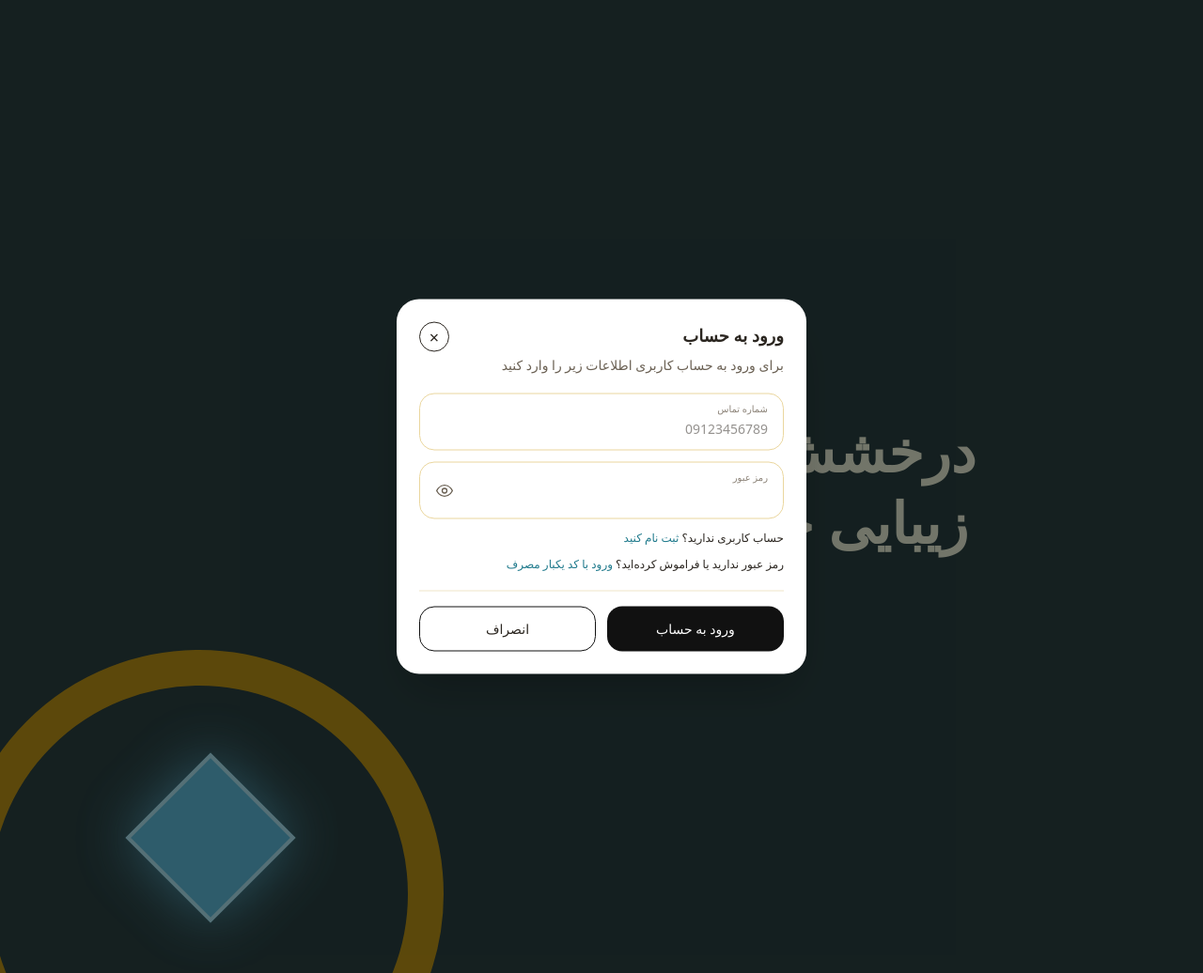
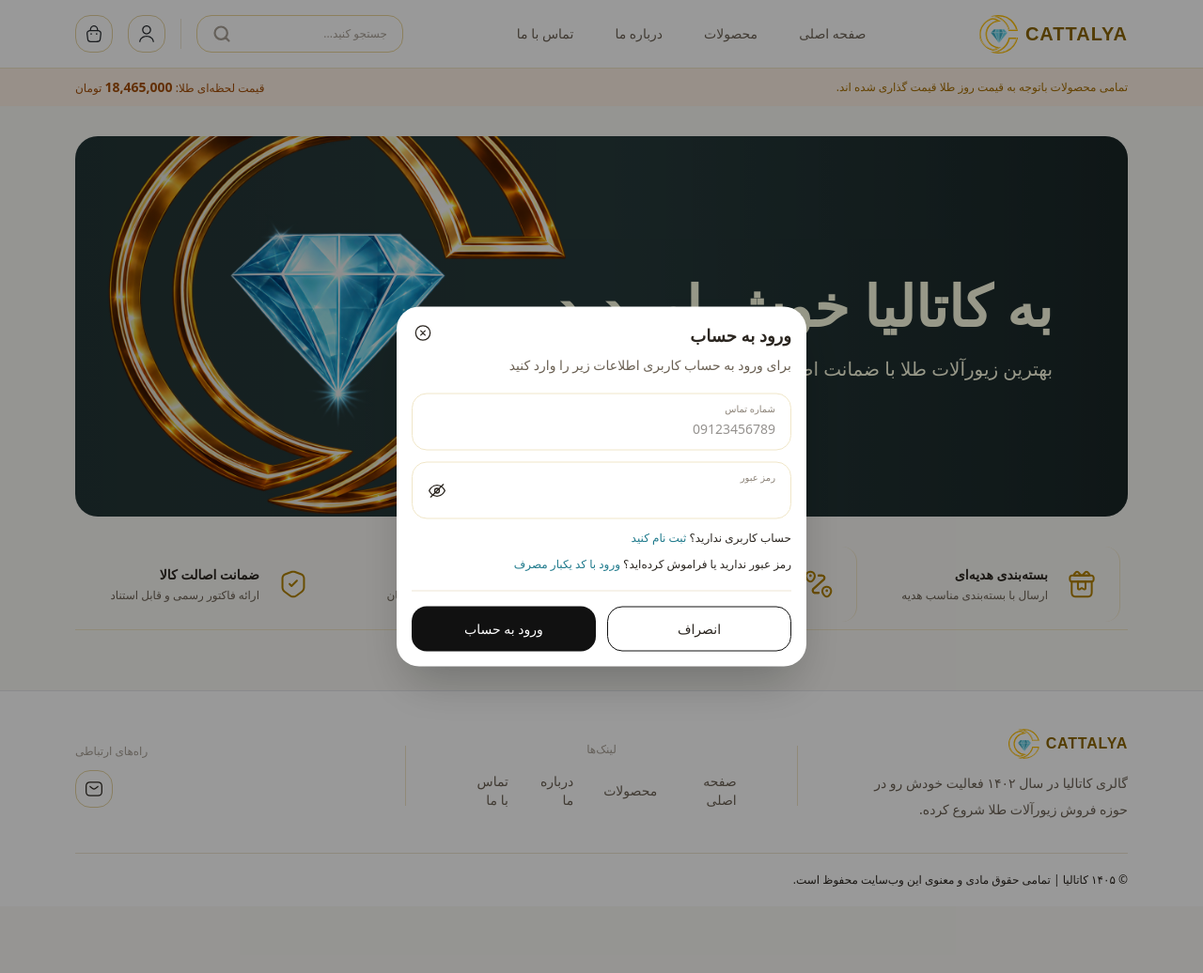
Before and after one commit to theshendev/cattalya, a Laravel app: page /login in a window 1280 px wide. Shown: the whole page at 94% size. Run offline with Laravel 12, Linux system fonts and the light colour scheme; data comes from the database, SQL or seed files in the repository; data that the repository does not hold is empty; style sheets or scripts are compiled from the project's sources; some web fonts are replaced.

Commit message:
Match login and register modals to Figma
Show the dimmed home page behind the auth modal instead of a placeholder
scene, put the primary button on the left, and use the design's close,
password, pencil, clock and refresh icons and border colors.

Co-Authored-By: Claude Opus 5.5 <noreply@anthropic.com>
Claude-Session: https://claude.ai/code/session_012mJYXM2kEopCmFujXBKid8

```diff
--- a/resources/views/auth/complete.blade.php
+++ b/resources/views/auth/complete.blade.php
@@ -10,9 +10,9 @@
         <x-auth-field name="password" label="رمز عبور" type="password" :password="true" required autocomplete="new-password" />
         <x-auth-field name="password_confirmation" label="تکرار رمز عبور" type="password" :password="true" required autocomplete="new-password" />
 
-        <div class="mt-2 grid grid-cols-2 gap-3 border-t border-[#f0e6c8] pt-4">
+        <div class="mt-2 grid grid-cols-2 gap-3 border-t border-[#ede6d3] pt-4">
+            <a href="{{ route('home') }}" class="press flex h-12 items-center justify-center rounded-2xl border border-[#111] text-sm">انصراف</a>
             <button type="submit" class="press h-12 rounded-2xl bg-[#111] text-sm text-white">ایجاد حساب</button>
-            <a href="{{ route('home') }}" class="press flex h-12 items-center justify-center rounded-2xl border border-[#111] text-sm">انصراف</a>
         </div>
     </form>
 </x-auth-card>
--- a/resources/views/auth/login.blade.php
+++ b/resources/views/auth/login.blade.php
@@ -15,9 +15,9 @@
             رمز عبور ندارید یا فراموش کرده‌اید؟ <a href="{{ route('register') }}" class="text-[#1f7a8c] hover:underline">ورود با کد یکبار مصرف</a>
         </p>
 
-        <div class="mt-2 grid grid-cols-2 gap-3 border-t border-[#f0e6c8] pt-4">
+        <div class="mt-2 grid grid-cols-2 gap-3 border-t border-[#ede6d3] pt-4">
+            <a href="{{ route('home') }}" class="press flex h-12 items-center justify-center rounded-2xl border border-[#111] text-sm">انصراف</a>
             <button type="submit" class="press h-12 rounded-2xl bg-[#111] text-sm text-white">ورود به حساب</button>
-            <a href="{{ route('home') }}" class="press flex h-12 items-center justify-center rounded-2xl border border-[#111] text-sm">انصراف</a>
         </div>
     </form>
 </x-auth-card>
--- a/resources/views/auth/partials/scripts.blade.php
+++ b/resources/views/auth/partials/scripts.blade.php
@@ -2,7 +2,11 @@
 document.querySelectorAll('[data-toggle-password]').forEach((button) => {
     button.addEventListener('click', () => {
         const input = button.parentElement.querySelector('input');
-        input.type = input.type === 'password' ? 'text' : 'password';
+        const isHidden = input.type === 'password';
+        input.type = isHidden ? 'text' : 'password';
+        button.querySelector('[data-password-hidden]').classList.toggle('hidden', isHidden);
+        button.querySelector('[data-password-visible]').classList.toggle('hidden', !isHidden);
+        button.setAttribute('aria-label', isHidden ? 'پنهان کردن رمز عبور' : 'نمایش رمز عبور');
     });
 });
 </script>
--- a/resources/views/auth/register.blade.php
+++ b/resources/views/auth/register.blade.php
@@ -11,9 +11,9 @@
             حساب کاربری را قبلا ایجاد کردید؟ <a href="{{ route('login') }}" class="text-[#1f7a8c] hover:underline">ورود به حساب کاربری</a>
         </p>
 
-        <div class="mt-2 grid grid-cols-2 gap-3 border-t border-[#f0e6c8] pt-4">
+        <div class="mt-2 grid grid-cols-2 gap-3 border-t border-[#ede6d3] pt-4">
+            <a href="{{ route('home') }}" class="press flex h-12 items-center justify-center rounded-2xl border border-[#111] text-sm">انصراف</a>
             <button type="submit" class="press h-12 rounded-2xl bg-[#111] text-sm text-white">ارسال کد</button>
-            <a href="{{ route('home') }}" class="press flex h-12 items-center justify-center rounded-2xl border border-[#111] text-sm">انصراف</a>
         </div>
     </form>
 </x-auth-card>
--- a/resources/views/components/auth-card.blade.php
+++ b/resources/views/components/auth-card.blade.php
@@ -1,23 +1,24 @@
 @props(['title', 'subtitle' => null])
 
-<div class="fixed inset-0 z-[70] overflow-hidden bg-[#263a3b]" role="dialog" aria-modal="true" aria-labelledby="auth-title">
-    <div class="absolute inset-0 opacity-80">
-        <div class="absolute -bottom-44 -left-12 size-[520px] rounded-full border-[38px] border-[#c8960c]"></div>
-        <div class="absolute bottom-20 left-40 size-32 rotate-45 border-4 border-[#b9f1ff] bg-[#60c4e7] shadow-[0_0_60px_rgb(96_196_231_/_0.8)]"></div>
-        <div class="absolute inset-y-0 right-0 flex w-2/3 items-center justify-center text-center text-[#fcfde3]">
-            <div><p class="text-4xl font-bold md:text-6xl">درخشش ابدی،</p><p class="mt-4 text-4xl font-bold md:text-6xl">زیبایی جاودان.</p></div>
-        </div>
-    </div>
-    <div class="absolute inset-0 bg-black/45"></div>
+@php
+    $heroBanner = \App\Models\Banner::where('type', 'hero')->where('is_active', true)->first();
+@endphp
 
-    <div class="absolute inset-x-0 bottom-0 max-h-[92vh] overflow-y-auto rounded-t-[30px] bg-white p-5 shadow-2xl md:bottom-auto md:left-1/2 md:right-auto md:top-1/2 md:w-full md:max-w-[436px] md:-translate-x-1/2 md:-translate-y-1/2 md:rounded-3xl md:p-6">
+<div inert aria-hidden="true">
+    <x-home-showcase :hero-banner="$heroBanner" />
+</div>
+
+<div class="fixed inset-0 z-[70] overflow-hidden bg-black/40" role="dialog" aria-modal="true" aria-labelledby="auth-title">
+    <div class="absolute inset-x-0 bottom-0 max-h-[92vh] overflow-y-auto rounded-t-[30px] bg-white p-4 shadow-2xl md:bottom-auto md:left-1/2 md:right-auto md:top-1/2 md:w-full md:max-w-[436px] md:-translate-x-1/2 md:-translate-y-1/2 md:rounded-3xl">
         <span class="mx-auto mb-4 block h-1 w-10 rounded-full bg-[#aaa197] md:hidden"></span>
         <div class="mb-5 flex items-start justify-between gap-3">
             <div class="text-right">
                 <h1 id="auth-title" class="text-lg font-bold text-[#2b2620]">{{ $title }}</h1>
                 @if($subtitle)<p class="mt-2 text-sm text-[#6b6154]">{{ $subtitle }}</p>@endif
             </div>
-            <a href="{{ route('home') }}" class="flex size-8 shrink-0 items-center justify-center rounded-full border border-[#2b2620] text-lg" aria-label="بستن">×</a>
+            <a href="{{ route('home') }}" class="-m-1 flex size-8 shrink-0 items-center justify-center text-[#2b2620]" aria-label="بستن">
+                <svg class="size-5" fill="none" stroke="currentColor" viewBox="0 0 24 24"><circle cx="12" cy="12" r="9.25" stroke-width="1.5"/><path stroke-linecap="round" stroke-width="1.5" d="m9.2 9.2 5.6 5.6m0-5.6-5.6 5.6"/></svg>
+            </a>
         </div>
 
         {{ $slot }}
--- a/resources/views/components/auth-field.blade.php
+++ b/resources/views/components/auth-field.blade.php
@@ -1,14 +1,15 @@
 @props(['name', 'label', 'type' => 'text', 'value' => null, 'ltr' => false, 'password' => false])
 
 <div>
-    <label class="relative block rounded-2xl border px-4 pb-2 pt-2 text-right {{ $errors->has($name) ? 'border-red-400' : 'border-[#ead69e]' }} focus-within:border-[#c8960c]">
+    <label class="relative block rounded-2xl border px-4 pb-2 pt-2 text-right {{ $errors->has($name) ? 'border-red-400' : 'border-[#f0e6c8]' }} focus-within:border-[#c8960c]">
         <span class="block text-[10px] text-[#8b8277]">{{ $label }}</span>
         <input name="{{ $name }}" type="{{ $type }}" value="{{ $password ? '' : old($name, $value) }}"
                @if($ltr) dir="ltr" @endif
                {{ $attributes->merge(['class' => 'w-full border-0 bg-transparent py-1 text-right text-sm outline-none '.($password ? 'pl-8' : '')]) }}>
         @if($password)
-        <button type="button" data-toggle-password class="absolute left-4 top-1/2 -translate-y-1/2 text-[#6b6154]" aria-label="نمایش رمز عبور">
-            <svg class="size-5" fill="none" stroke="currentColor" viewBox="0 0 24 24"><path stroke-width="1.6" d="M2 12s3.5-7 10-7 10 7 10 7-3.5 7-10 7S2 12 2 12Z"/><circle cx="12" cy="12" r="3" stroke-width="1.6"/></svg>
+        <button type="button" data-toggle-password class="absolute left-4 top-1/2 -translate-y-1/2 text-[#2b2620]" aria-label="نمایش رمز عبور">
+            <svg data-password-hidden class="size-5" fill="none" stroke="currentColor" viewBox="0 0 24 24"><path stroke-width="1.6" d="M2 12s3.5-7 10-7 10 7 10 7-3.5 7-10 7S2 12 2 12Z"/><circle cx="12" cy="12" r="3" stroke-width="1.6"/><path stroke-linecap="round" stroke-width="1.6" d="M4 20 20 4"/></svg>
+            <svg data-password-visible class="hidden size-5" fill="none" stroke="currentColor" viewBox="0 0 24 24"><path stroke-width="1.6" d="M2 12s3.5-7 10-7 10 7 10 7-3.5 7-10 7S2 12 2 12Z"/><circle cx="12" cy="12" r="3" stroke-width="1.6"/></svg>
         </button>
         @endif
     </label>
--- /dev/null
+++ b/resources/views/components/home-showcase.blade.php
@@ -0,0 +1,55 @@
+@props(['heroBanner' => null])
+
+{{-- Hero Banner --}}
+<section class="px-4 md:px-20 pt-6 md:pt-8">
+    <div class="relative rounded-2xl md:rounded-3xl overflow-hidden h-[300px] sm:h-72 md:h-[405px] bg-[#263a3b] group animate-scale-in">
+        @if($heroBanner?->getFirstMediaUrl('image'))
+        <img src="{{ $heroBanner->getFirstMediaUrl('image') }}"
+             alt="{{ $heroBanner->title }}"
+             class="absolute inset-0 w-full h-full object-cover opacity-70 scale-105 group-hover:scale-100 transition-transform duration-[1.2s] ease-out">
+        @else
+        <img src="/images/cattalya-emblem.png" alt="" aria-hidden="true"
+             class="absolute -bottom-4 left-1/2 h-[58%] w-auto max-w-none -translate-x-1/2 select-none object-contain sm:h-[115%] sm:-bottom-6 sm:left-0 sm:translate-x-0 md:left-4 md:h-[130%]">
+        @endif
+        <div class="absolute inset-0 bg-gradient-to-l from-black/35 via-transparent to-black/10"></div>
+        <div class="absolute inset-0 flex items-start pt-6 sm:items-center sm:pt-0">
+            <div class="ml-auto mr-4 max-w-xs px-4 text-right text-[#fcfde3] md:mr-20 md:max-w-xl md:px-0">
+                <h1 class="text-2xl sm:text-4xl md:text-6xl font-bold leading-tight mb-2 md:mb-4 animate-fade-up" style="animation-delay:.1s">
+                    {{ $heroBanner?->title ?? 'به کاتالیا خوش اومدید' }}
+                </h1>
+                <p class="text-sm sm:text-base md:text-xl font-medium opacity-90 hidden sm:block animate-fade-up" style="animation-delay:.25s">
+                    {{ $heroBanner?->subtitle ?? 'بهترین زیورآلات طلا با ضمانت اصالت' }}
+                </p>
+                @if($heroBanner?->link)
+                <a href="{{ $heroBanner->link }}"
+                   class="press inline-block mt-4 md:mt-6 bg-[#8a6300] text-white px-6 md:px-8 py-2.5 md:py-3 rounded-2xl text-sm font-medium hover:bg-[#6b4d00] hover:shadow-xl hover:shadow-black/20 animate-fade-up" style="animation-delay:.4s">
+                    مشاهده محصولات
+                </a>
+                @endif
+            </div>
+        </div>
+    </div>
+</section>
+
+{{-- Service Features Bar --}}
+<section class="px-4 md:px-20 mt-4 md:mt-6">
+    <div data-reveal-stagger="80" class="grid grid-cols-2 md:grid-cols-4 gap-2 md:gap-0 md:border-b md:border-[#f0e6c8] md:divide-x md:divide-x-reverse md:divide-[#f0e6c8]">
+        @foreach([
+            ['icon' => 'gift',    'title' => 'بسته‌بندی هدیه‌ای',        'sub' => 'ارسال با بسته‌بندی مناسب هدیه'],
+            ['icon' => 'routing', 'title' => 'ارسال سراسر ایران',         'sub' => 'امکان ثبت سفارش از تمامی نقاط'],
+            ['icon' => 'truck',   'title' => 'ارسال رایگان',              'sub' => 'با خرید بالای ۱۲ میلیون تومان'],
+            ['icon' => 'shield',  'title' => 'ضمانت اصالت کالا',          'sub' => 'ارائه فاکتور رسمی و قابل استناد'],
+        ] as $feature)
+        {{-- icon first in DOM → RTL flex places it on the RIGHT --}}
+        <div data-reveal class="group flex items-center gap-2 md:gap-3 rounded-2xl p-3 md:p-4 md:m-2 transition-colors duration-300 hover:bg-[#fdeee0]">
+            <div class="w-8 h-8 md:w-12 md:h-12 flex items-center justify-center shrink-0">
+                <img src="/icons/{{ $feature['icon'] }}.svg" alt="" class="w-6 h-6 md:w-8 md:h-8 transition-transform duration-300 group-hover:scale-110 group-hover:-rotate-6">
+            </div>
+            <div class="text-right flex-1">
+                <p class="font-bold text-xs md:text-sm text-[#2b2620]">{{ $feature['title'] }}</p>
+                <p class="text-[10px] md:text-xs text-[#6b6154] mt-1 hidden sm:block">{{ $feature['sub'] }}</p>
+            </div>
+        </div>
+        @endforeach
+    </div>
+</section>
```
Also changed, not shown: resources/views/auth/verify.blade.php (+6 -5 lines), resources/views/home.blade.php (+1 -53 lines).
